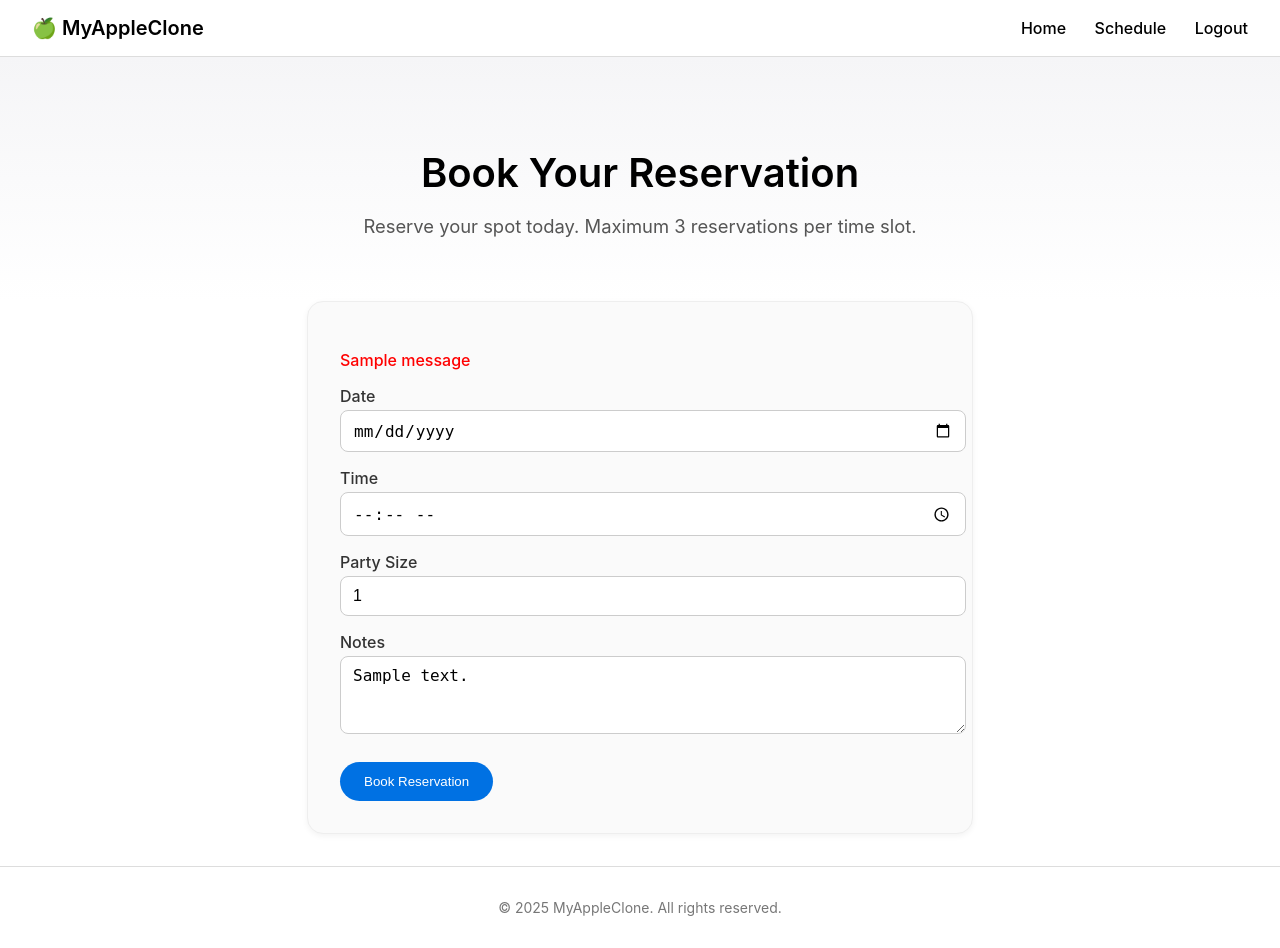
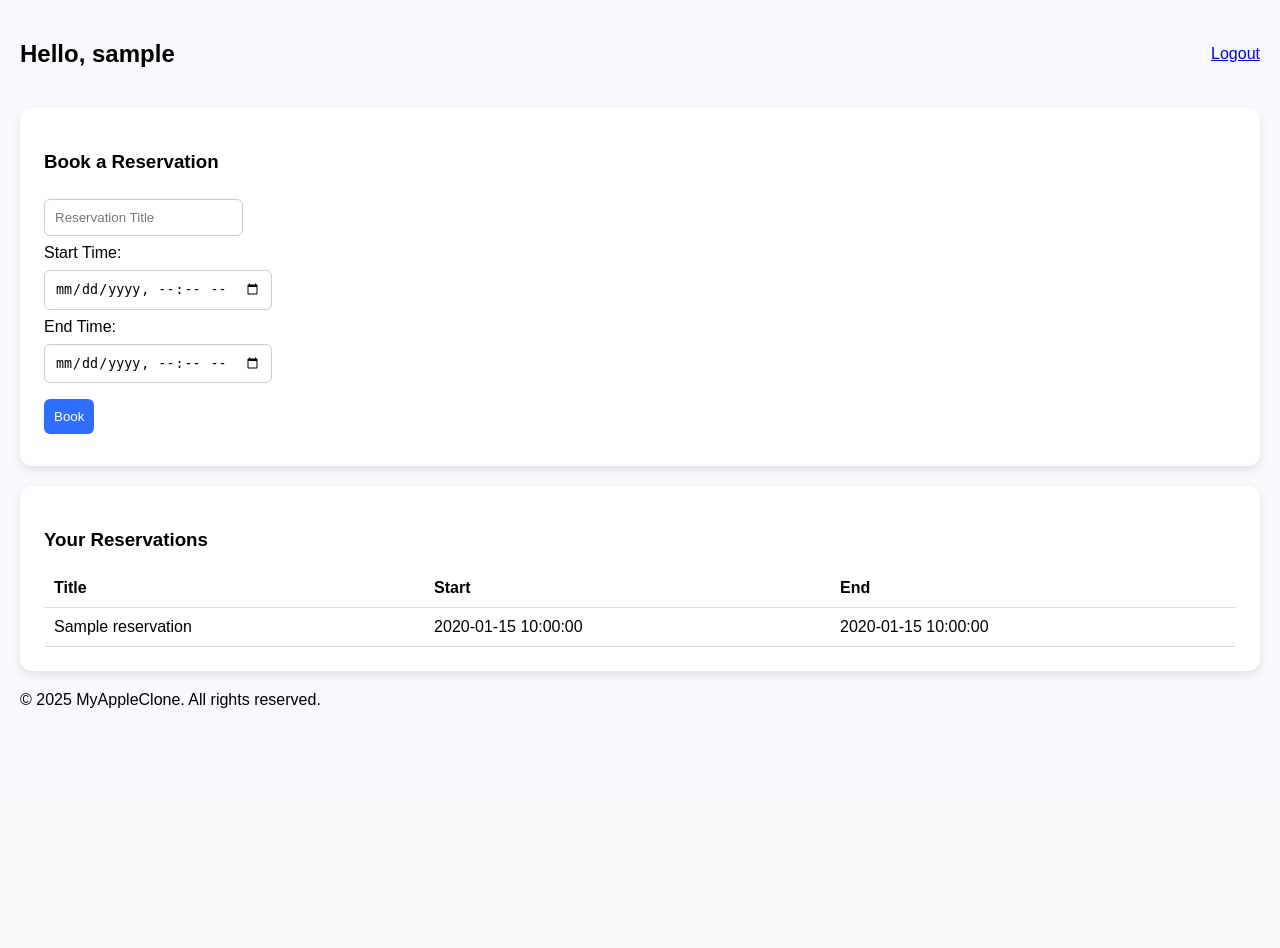
Before and after one commit to Ben-Meredith/signup1.0, a Flask app: template templates/schedule.html in a window 1280 px wide. After the commit the page ends 708 px from the top, so only its background shows below. Run offline with Flask 3, Linux system fonts and the light colour scheme; tables that the repository leaves empty hold one stand-in row (values such as "Sample post"); the template is opened without the code that fills it: values that come from a table or form of the project are taken from there, most other values are stand-ins (such as "Sample title", 1, 10 or a date in 2020); one stand-in notice (Sample message) is shown.

Commit message:
Update schedule.html

```diff
--- a/templates/schedule.html
+++ b/templates/schedule.html
@@ -2,117 +2,55 @@
 <html lang="en">
 <head>
   <meta charset="UTF-8">
-<meta name="viewport" content="width=device-width, initial-scale=1.0">
-<title>Schedule Reservation</title>
+  <title>Schedule</title>
   <style>
-    body {
-        margin: 0;
-        font-family: -apple-system, BlinkMacSystemFont, "Segoe UI", Roboto, sans-serif;
-        background-color: #fff;
-        color: #000;
-    }
-    header {
-        display: flex;
-        justify-content: space-between;
-        align-items: center;
-        padding: 1rem 2rem;
-        border-bottom: 1px solid #ddd;
-        position: sticky;
-        top: 0;
-        background: #fff;
-        z-index: 100;
-    }
-    .logo { font-weight: 600; font-size: 1.25rem; }
-    nav a {
-        text-decoration: none;
-        color: #000;
-        margin-left: 1.5rem;
-        font-weight: 500;
-        transition: color 0.2s;
-    }
-    nav a:hover { color: #0071e3; }
-    .hero {
-        text-align: center;
-        padding: 4rem 2rem 2rem 2rem;
-        background: linear-gradient(180deg, #f5f5f7, #fff);
-    }
-    .hero h1 { font-size: 2.5rem; font-weight: 600; margin-bottom: 1rem; }
-    .hero p { font-size: 1.15rem; color: #555; margin-bottom: 2rem; }
-    .form-card {
-        max-width: 600px;
-        margin: 0 auto;
-        padding: 2rem;
-        border: 1px solid #eee;
-        border-radius: 16px;
-        background: #fafafa;
-        box-shadow: 0 2px 6px rgba(0,0,0,0.05);
-    }
-    label { display: block; margin-top: 1rem; font-weight: 500; color: #333; }
-    input, select, textarea {
-        width: 100%;
-        padding: 0.6rem 0.75rem;
-        margin-top: 0.25rem;
-        border-radius: 8px;
-        border: 1px solid #ccc;
-        font-size: 1rem;
-    }
-    button {
-        margin-top: 1.5rem;
-        background-color: #0071e3;
-        color: white;
-        padding: 0.75rem 1.5rem;
-        border: none;
-        border-radius: 1.5rem;
-        font-weight: 500;
-        cursor: pointer;
-        transition: background 0.2s;
-    }
-    button:hover { background-color: #005bb5; }
-    .flash-message { margin-top: 1rem; color: red; font-weight: 500; }
-    footer { text-align: center; padding: 2rem; font-size: 0.875rem; color: #777; border-top: 1px solid #ddd; margin-top: 2rem; }
+    body { font-family: Arial, sans-serif; background:#f7f9fc; margin:0; padding:20px; }
+    .nav { display:flex; justify-content:space-between; align-items:center; margin-bottom:20px; }
+    .card { background:white; padding:1.5rem; border-radius:12px; box-shadow:0 4px 10px rgba(0,0,0,0.1); margin-bottom:20px; }
+    input, button { padding:10px; margin:8px 0; border-radius:6px; border:1px solid #ccc; }
+    button { background:#2e6eff; color:white; border:none; cursor:pointer; }
+    button:hover { background:#244ec9; }
+    table { width:100%; border-collapse:collapse; margin-top:10px; }
+    th, td { padding:10px; border-bottom:1px solid #ddd; text-align:left; }
   </style>
 </head>
 <body>
-<header>
-    <div class="logo">🍏 MyAppleClone</div>
-    <nav>
-        <a href="/">Home</a>
-        <a href="/schedule">Schedule</a>
-        <a href="/logout">Logout</a>
-    </nav>
-</header>
-
-<div class="hero">
-    <h1>Book Your Reservation</h1>
-    <p>Reserve your spot today. Maximum 3 reservations per time slot.</p>
+  <div class="nav">
+    <h2>Hello, {{ username }}</h2>
+    <a href="{{ url_for('logout') }}">Logout</a>
   </div>
 
-<div class="form-card">
-    {% with messages = get_flashed_messages(with_categories=true) %}
-      {% if messages %}
-        {% for category, message in messages %}
-            <div class="flash-message">{{ message }}</div>
-        {% endfor %}
-      {% endif %}
-    {% endwith %}
-
+  <div class="card">
+    <h3>Book a Reservation</h3>
     <form method="POST">
-        <label for="date">Date</label>
-        <input type="date" name="date" required value="{{ form_values.date if form_values }}">
-
-        <label for="time">Time</label>
-        <input type="time" name="time" required value="{{ form_values.time if form_values }}">
-
-        <label for="party_size">Party Size</label>
-        <input type="number" name="party_size" min="1" max="10" required value="{{ form_values.party_size if form_values }}">
-
-        <label for="notes">Notes</label>
-        <textarea name="notes" rows="3">{{ form_values.notes if form_values }}</textarea>
-
-        <button type="submit">Book Reservation</button>
+      <input type="text" name="title" placeholder="Reservation Title" required><br>
+      <label>Start Time:</label><br>
+      <input type="datetime-local" name="start_time" required><br>
+      <label>End Time:</label><br>
+      <input type="datetime-local" name="end_time" required><br>
+      <button type="submit">Book</button>
     </form>
   </div>
 
+  <div class="card">
+    <h3>Your Reservations</h3>
+    {% if reservations %}
+      <table>
+        <tr><th>Title</th><th>Start</th><th>End</th></tr>
+        {% for r in reservations %}
+          <tr>
+            <td>{{ r.title }}</td>
+            <td>{{ r.start_time }}</td>
+            <td>{{ r.end_time }}</td>
+          </tr>
+        {% endfor %}
+      </table>
+    {% else %}
+      <p>No reservations yet.</p>
+    {% endif %}
+  </div>
+</body>
+</html>
 <footer>&copy; 2025 MyAppleClone. All rights reserved.</footer>
 </body>
 </html>
```
Lines whose indentation alone changed are shown as unchanged.
